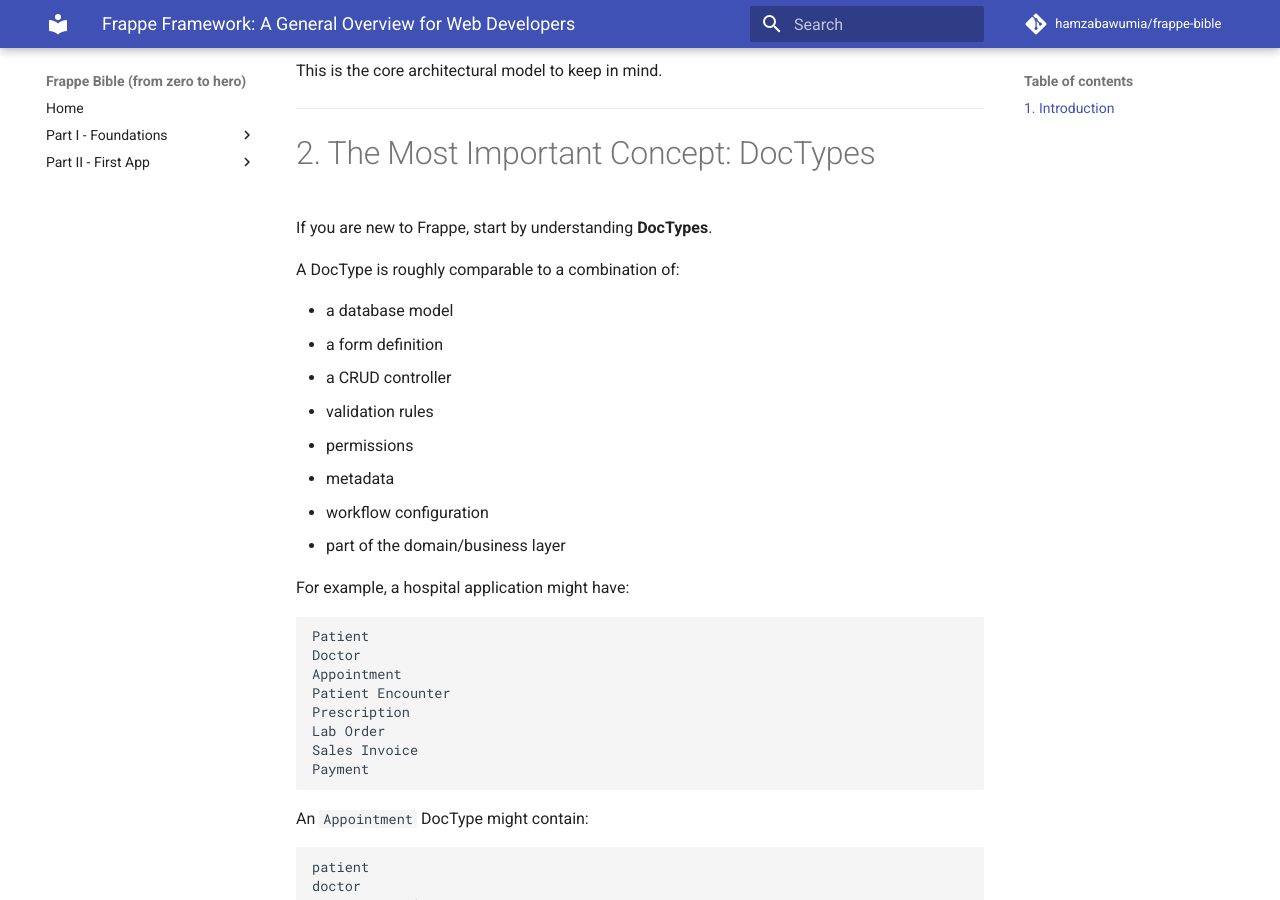
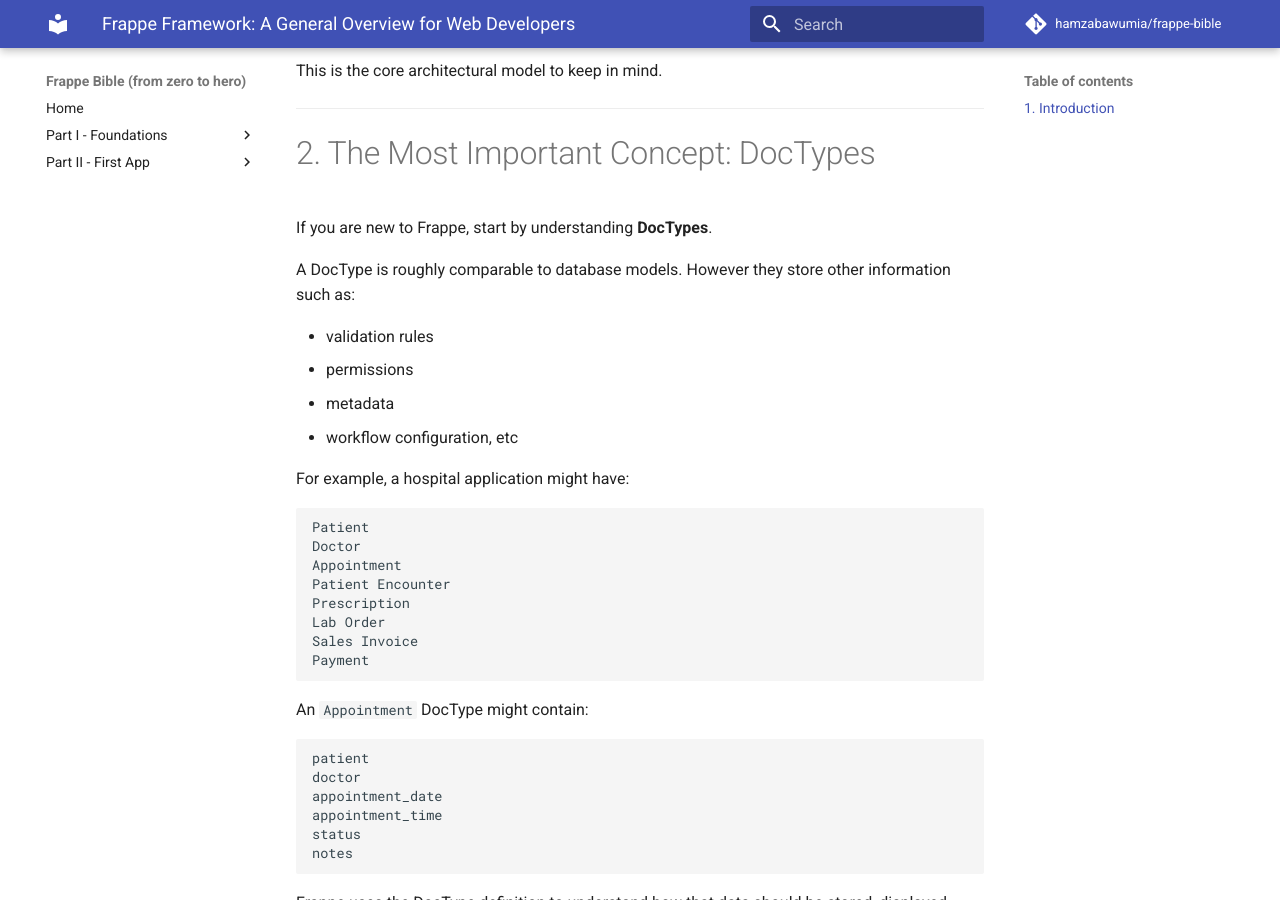
Before and after one commit to hamzabawumia/frappe-bible, an MkDocs documentation site: the page built from docs/01-foundations/01.Frappe_overview_for_web_developers.md, in a window 1280 px wide and 900 px high, scrolled down 990 px. Built offline with MkDocs 1.6.1 and Material for MkDocs 9.7.7, drawn with Linux system fonts in a browser that asks for light colours; comment, search, counter and statistics services are not loaded.

Commit message:
Update 01.Frappe_overview_for_web_developers.md

```diff
--- a/docs/01-foundations/01.Frappe_overview_for_web_developers.md
+++ b/docs/01-foundations/01.Frappe_overview_for_web_developers.md
@@ -43,16 +43,13 @@ This is the core architectural model to keep in mind.
 
 If you are new to Frappe, start by understanding **DocTypes**.
 
-A DocType is roughly comparable to a combination of:
-
-- a database model
-- a form definition
-- a CRUD controller
+A DocType is roughly comparable to database models.
+However they store other information such as:
+
 - validation rules
 - permissions
 - metadata
-- workflow configuration
-- part of the domain/business layer
+- workflow configuration, etc
 
 For example, a hospital application might have:
 
```
